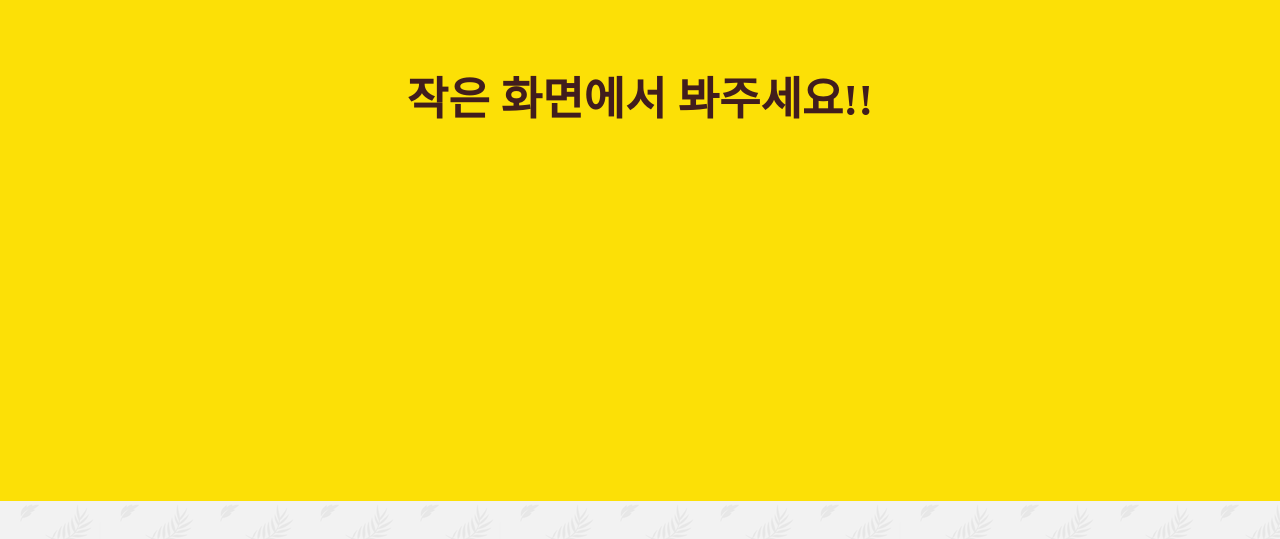
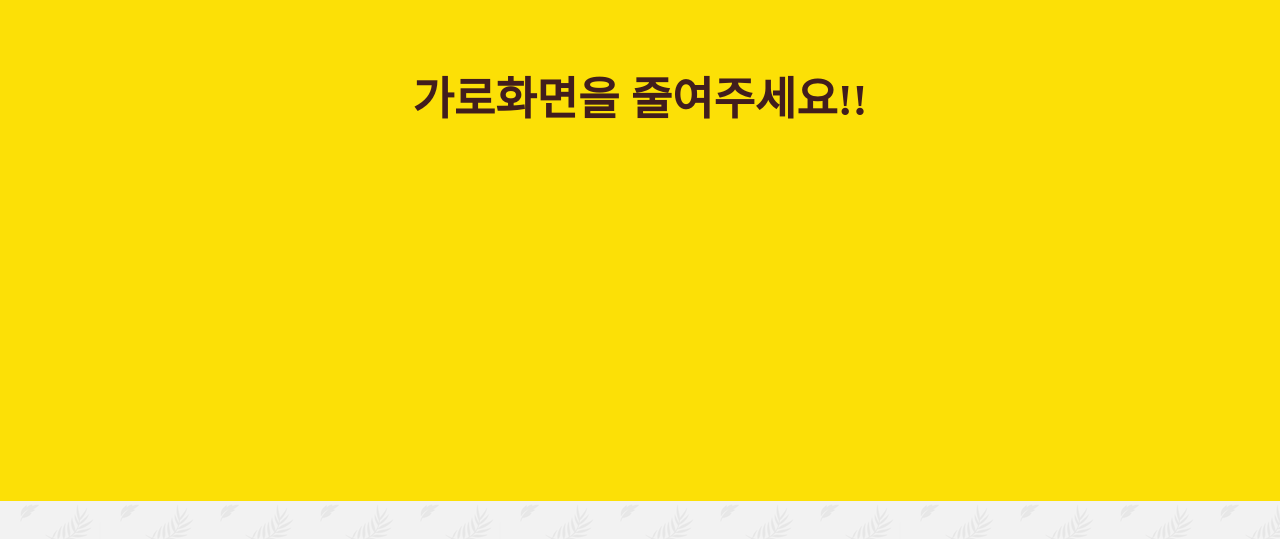
Before and after one commit to shon5544/kakao-beomsu, a plain HTML site: page chat.html in a window 1280 px wide. Shown: the part 299-838 px from the top of the page. Drawn offline with Linux system fonts and the light colour scheme.

Commit message:
change messages
가로화면을 줄여주세요

```diff
--- a/chat.html
+++ b/chat.html
@@ -115,7 +115,7 @@
       </div>
     </main>
     <div class="bigScreen">
-      <span class="bigScreen__text">작은 화면에서 봐주세요!!</span>
+      <span class="bigScreen__text">가로화면을 줄여주세요!!</span>
     </div>
   </body>
 </html>
```
Also changed, not shown: find.html (+1 -1 lines), friends.html (+1 -1 lines), index.html (+1 -1 lines), more.html (+1 -1 lines), settings.html (+1 -1 lines).
